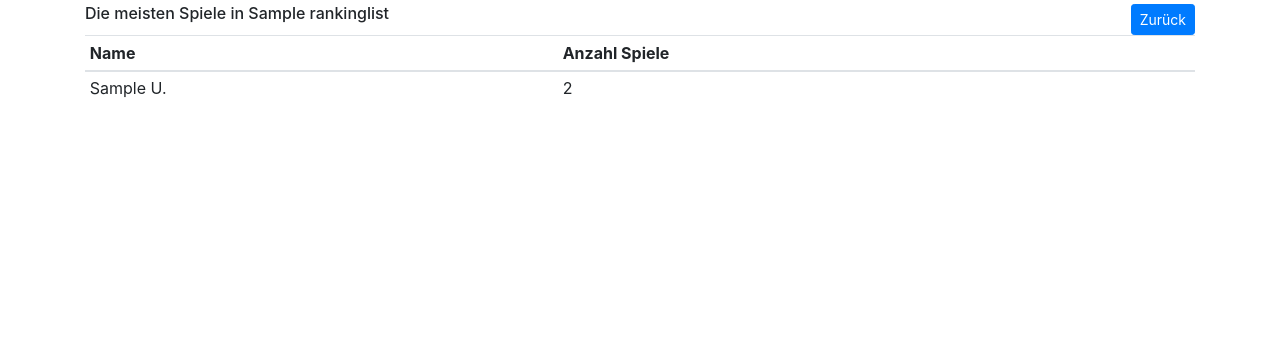
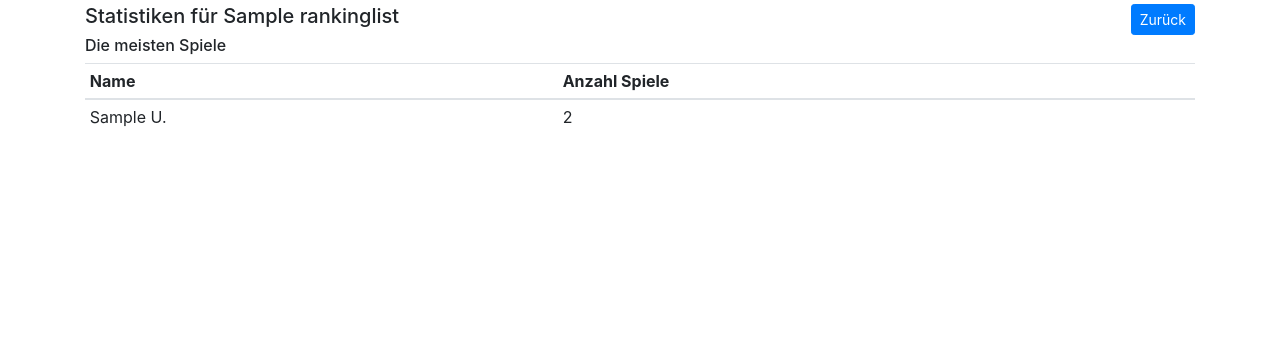
Before and after one commit to puredriver/myclub, a Django app: page /rankinglist/rankinglist/1/stats in a window 1280 px wide. Shown: the part 56-420 px from the top of the page. Run offline with Django 3.2, Linux system fonts and the light colour scheme; tables that the repository leaves empty hold one stand-in row (values such as "Sample post"); some libraries are stand-ins or nearby versions.

Commit message:
stats header changed

```diff
--- a/rankinglist/templates/rankinglist/rankingliststats.html
+++ b/rankinglist/templates/rankinglist/rankingliststats.html
@@ -5,7 +5,8 @@
 
 <a class="btn btn-primary btn-sm float-right" href="{% url 'index' %}" role="button">Zurück</a>
 
-    <h6>Die meisten Spiele in {{ rankinglist.name }}</h6>
+    <h5>Statistiken für {{ rankinglist.name }}</h5>
+    <h6>Die meisten Spiele</h6>
     <table class="table table-sm">
         <thead>
             <tr>
```
